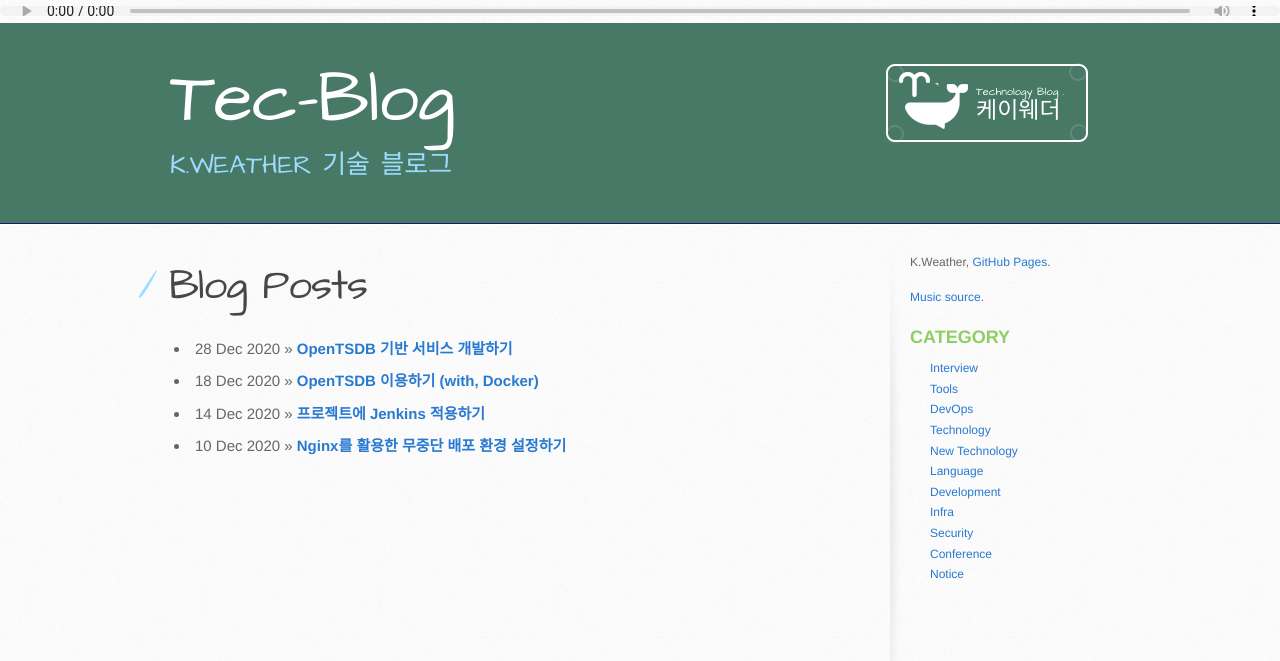
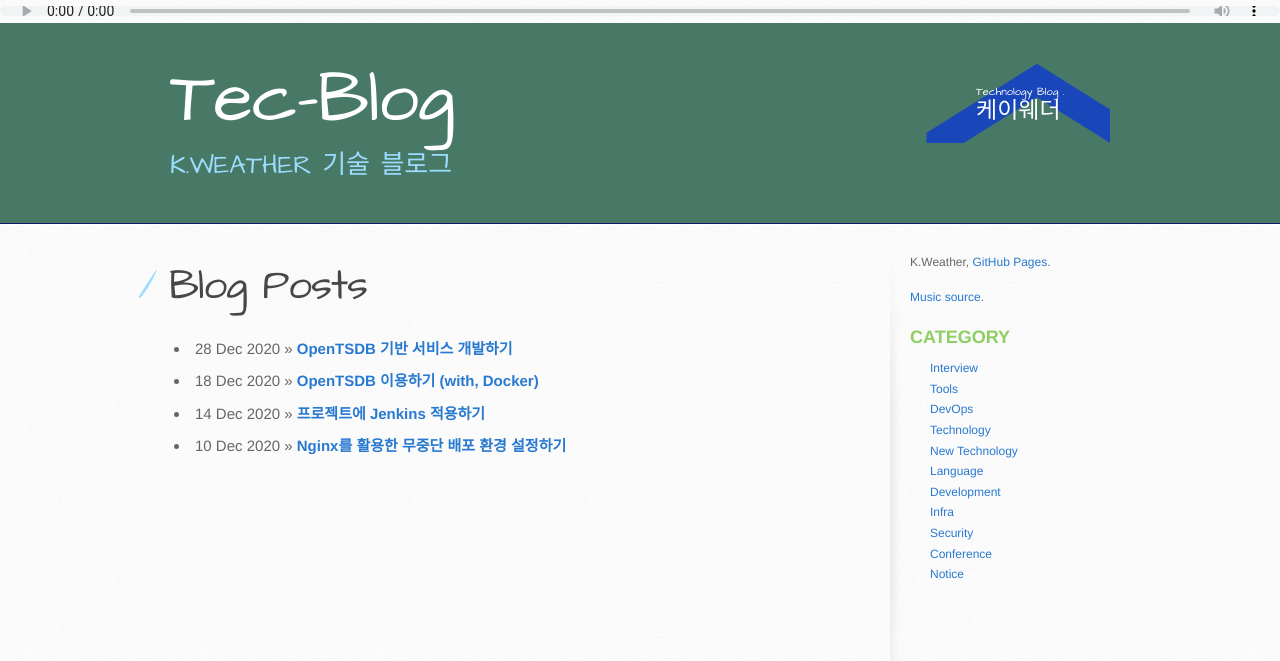
Before and after one commit to kweather-team/kweather-team.github.com, a Jekyll site: the page built from index.html, in a window 1280 px wide. Shown: the top 661 px of the page. Built offline with Jekyll 4.4.1, drawn with Linux system fonts in a browser that asks for light colours.

Commit message:
[fix] image change

```diff
--- a/stylesheets/stylesheet.css
+++ b/stylesheets/stylesheet.css
@@ -535,7 +535,7 @@
   position: absolute;
   top: 0;
   right: 0;
-  background: transparent url(../images/whale_logo.png) 0 0 no-repeat;
+  background: transparent url(../images/main_logo_sub_kwt.png) 0 0 no-repeat;
 }
 aside a.button {
   display: block;
@@ -543,7 +543,7 @@
   padding-left: 64px;
   margin-bottom: 20px;
   font-size: 21px;
-  background: transparent url(../images/whale_logo.png) 0 0 no-repeat;
+  background: transparent url(../images/main_logo_sub_kwt.png) 0 0 no-repeat;
 }
 
 code, pre {
```
Also changed, not shown: assets/favicon.ico, images/main_logo_sub_kwt.png (added), jekyll-architect-theme.gemspec.
